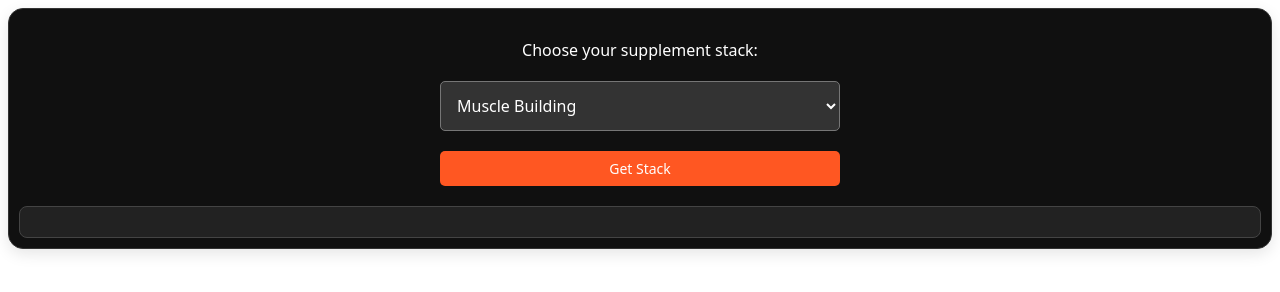
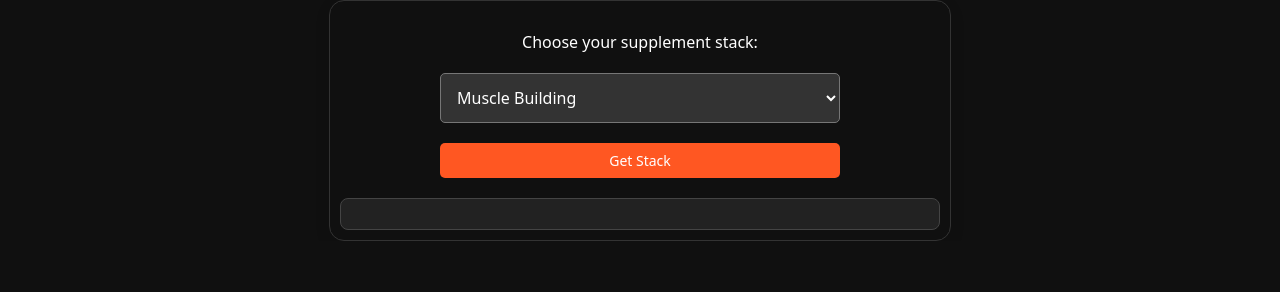
Before and after one commit to paleshoaib/supplement-stack-calculator, a plain HTML site: page index.html in a window 1280 px wide. Drawn offline with Linux system fonts and the light colour scheme.

Commit message:
Update index.html

```diff
--- a/index.html
+++ b/index.html
@@ -5,6 +5,23 @@
   <meta name="viewport" content="width=device-width, initial-scale=1" />
   <title>Supplement Stack Calculator</title>
   <style>
+    html, body {
+    margin: 0;
+    padding: 0;
+    box-sizing: border-box;
+    overflow-x: hidden; /* Prevent horizontal scroll */
+    background-color: #101010;
+    color: #fff;
+    font-family: system-ui;
+  }
+  #calculator-container {
+    max-width: 600px;
+    margin: 0 auto;
+    padding: 10px;
+    border-radius: 15px;
+    border: 1px solid #333;
+    background-color: #101010;
+  }
     /* Custom Container Styling */
     .custom-calculator-container {
       background-color: #101010;
@@ -278,6 +295,30 @@
       const height = document.documentElement.scrollHeight;
       parent.postMessage({ iframeHeight: height }, '*');
     });
+
+
+
+
+  function sendHeight() {
+  const height = document.documentElement.scrollHeight;
+  parent.postMessage({ iframeHeight: height }, '*');
+}
+
+// Send height after page load
+window.addEventListener('load', sendHeight);
+
+// Send height after window resize
+window.addEventListener('resize', sendHeight);
+
+// Also send height after results update
+document.getElementById('stackForm').addEventListener('submit', function (e) {
+  e.preventDefault();
+  // your existing code to show results...
+
+  // Wait a bit then send height again
+  setTimeout(sendHeight, 100);
+});
+
   </script>
 </body>
 </html>
```
